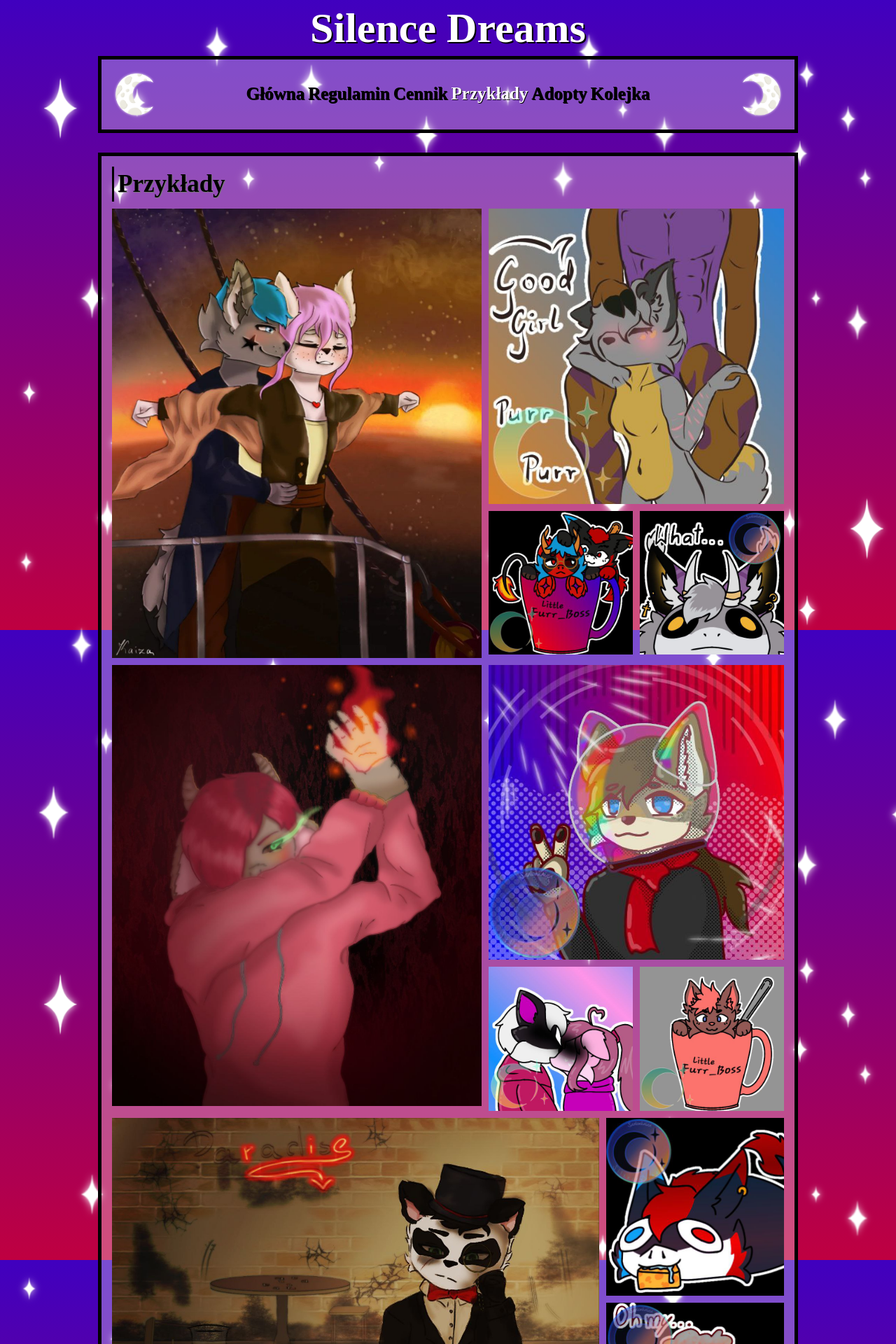
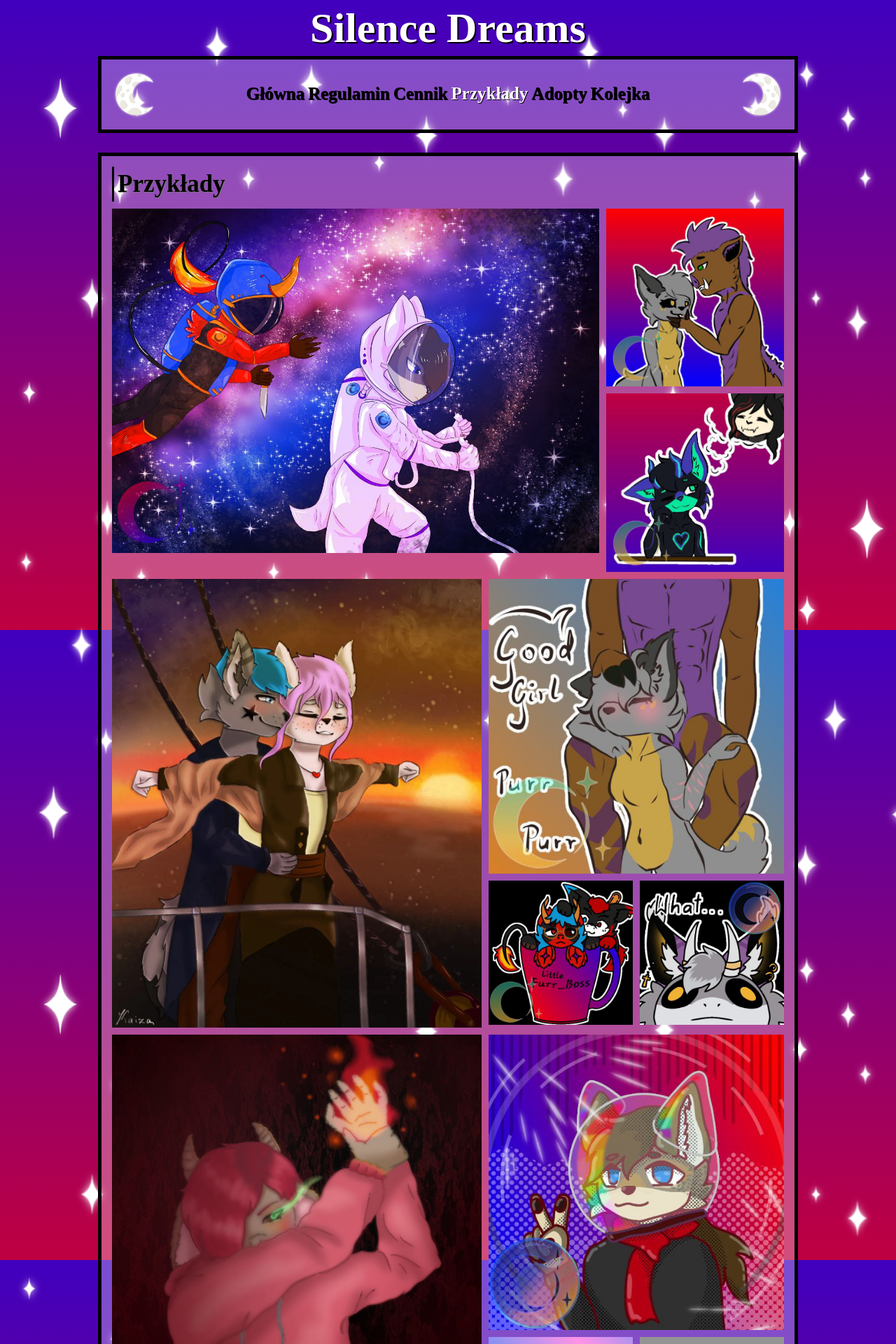
Before and after one commit to Szalonkazia/szalonkazia.github.io, a Jekyll site: the page built from przyklady.md, in a window 1280 px wide. Shown: the top 1920 px of the page at 70% size. Built offline with Jekyll 4.4.1, drawn with Linux system fonts in a browser that asks for light colours; some web fonts are replaced.

Commit message:
Nowe przykłady

```diff
--- a/_layouts/examples.html
+++ b/_layouts/examples.html
@@ -2,6 +2,7 @@
 layout: "root"
 ---
 {{ content }}
+{% include dynamic_wide_sticker.html one="/assets/img/przyklady/4_3/art3.jpg" two="/assets/img/przyklady/1_1/sticker14.jpg" three="/assets/img/przyklady/1_1/sticker15.jpg"%}
 {% include dynamic_various_5_6.html one="/assets/img/przyklady/5_6/art1.jpg" two="/assets/img/przyklady/1_1/showcase1.jpg" three="/assets/img/przyklady/1_1/sticker1.jpg" four="/assets/img/przyklady/1_1/sticker2.jpg"%}
 {% include dynamic_various_5_6.html one="/assets/img/przyklady/5_6/art2.jpg" two="/assets/img/przyklady/1_1/showcase2.jpg" three="/assets/img/przyklady/1_1/sticker3.jpg" four="/assets/img/przyklady/1_1/sticker4.jpg"%}
 {% include dynamic_wide_sticker.html one="/assets/img/przyklady/4_3/art1.jpg" two="/assets/img/przyklady/1_1/sticker5.jpg" three="/assets/img/przyklady/1_1/sticker6.jpg"%}
```
Also changed, not shown: assets/img/przyklady/1_1/sticker14.jpg (added), assets/img/przyklady/1_1/sticker15.jpg (added), assets/img/przyklady/4_3/art3.jpg (added).
